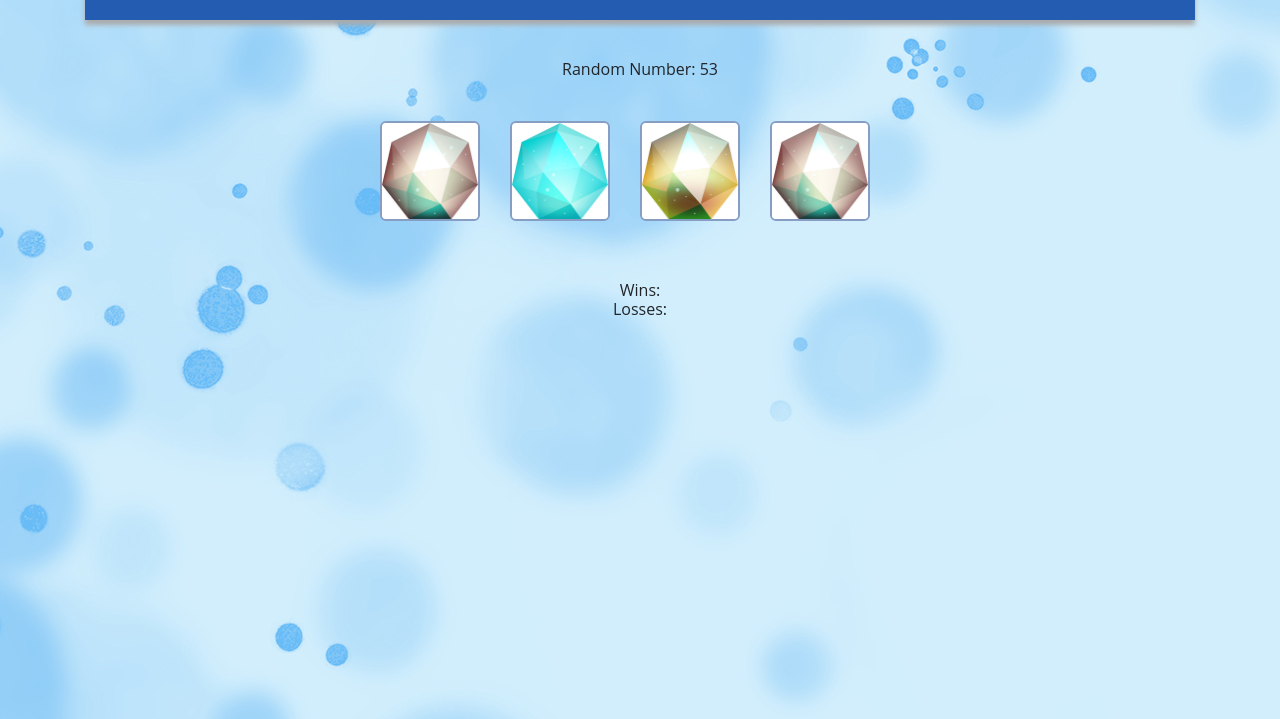
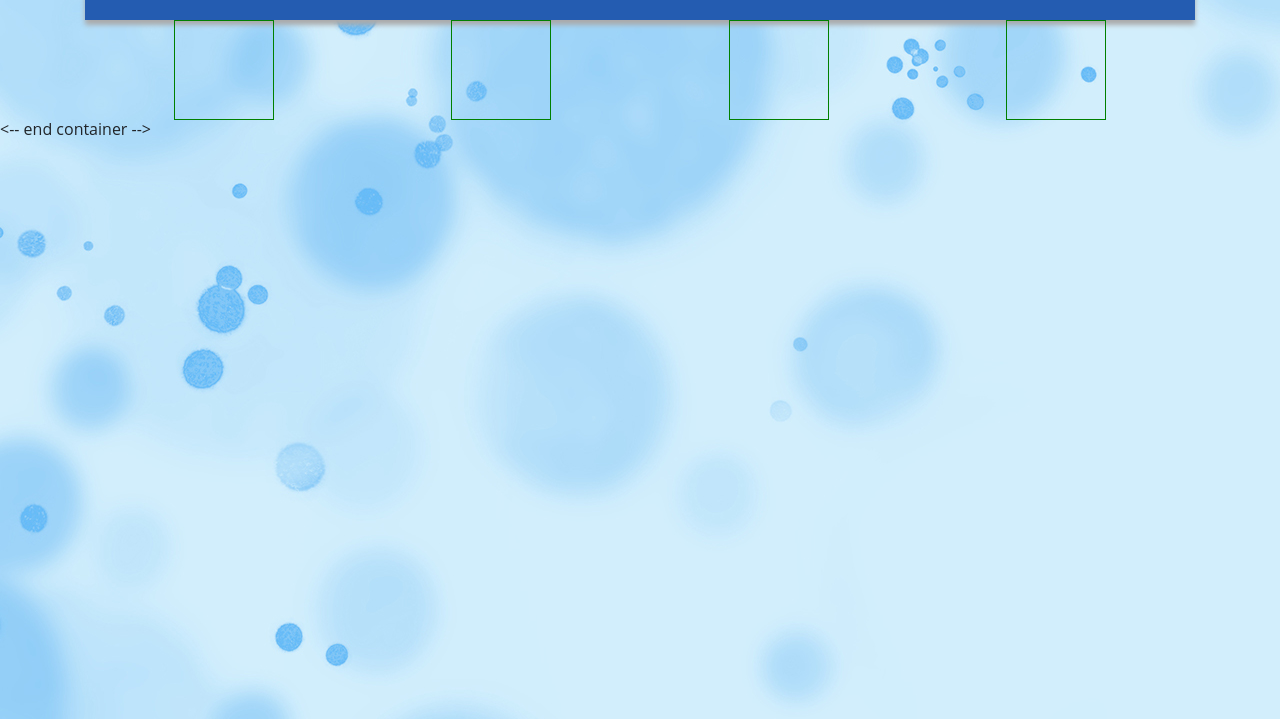
Before and after one commit to jfenneyj/unit-4-game, a plain HTML site: page index.html in a window 1280 px wide. Shown: the part 81-800 px from the top of the page. Drawn offline with nearby package versions, Linux system fonts and the light colour scheme.

Commit message:
update js index files

```diff
--- a/assets/css/styles.css
+++ b/assets/css/styles.css
@@ -26,11 +26,19 @@
 }
 
 .crystals {
-  display: inline-block;
+  display: flex;
+  justify-content: space-around;
   align-items: center;
+
+}
+
+.crystal {
+  /* display: inline-block;
+  align-items: center; */
+  border: 1px solid green;
   height: 100px;
   width: 100px;
-  margin-right: 30px;
+  /* margin-right: 30px; */
 
 }
 
--- a/assets/javascript/game.js
+++ b/assets/javascript/game.js
@@ -8,7 +8,7 @@
 
 $(document).ready(function () {
 
-// variables
+  // variables
   var randomResult;
   var wins;
   var losses;
@@ -18,31 +18,44 @@ $(document).ready(function () {
   $("#losses").html("Losses: ");
 
   // console.log(wins);
- //random number at the start of the game between 19 - 120.
+  //random number at the start of the game between 19 - 120.
   randomResult = Math.floor(Math.random() * 82) + 19;
   // console.log(randomResult);
 
   $("#result").html("Random Number: " + randomResult);
 
 
-// Each crystal has a random number between 1 - 12.
-    var num1 = Math.floor(Math.random() * 11) + 1;
-    var num2= Math.floor(Math.random() * 11) + 1;
-    var num3 = Math.floor(Math.random() * 11) + 1;
-    var num4 = Math.floor(Math.random() * 11) + 1;
+  // Each crystal has a random number between 1 - 12.
+  for (var i = 0; i < 4; i++) {
 
-  // console.log(num1);
+    var random = Math.floor(Math.random() * 12);
+    console.log(random);
+
+    var crystal = $("<div>");
+    crystal.attr({
+      "class": "crystal",
+      "data-random" : random
+    });
+
+
+
+
+    $(".crystals").append(crystal);
+
+
+  }
+  // console.log(random);
 
 
 
 
 
-  $(".crystals").on("click",function(){
+  $(".crystals").on("click", function () {
 
-    console.log(ranCrystal1);
+
     // console.log($(this));
 
-    });
+  });
 
 
 
@@ -61,3 +74,8 @@ $(document).ready(function () {
 
 // alert(randomNum);
 // }
+
+// var num1 = Math.floor(Math.random() * 11) + 1;
+//     var num2= Math.floor(Math.random() * 11) + 1;
+//     var num3 = Math.floor(Math.random() * 11) + 1;
+//     var num4 = Math.floor(Math.random() * 11) + 1;
--- a/index.html
+++ b/index.html
@@ -16,10 +16,38 @@
 </head>
 
 <body>
+  <div class="container">
+    <h1 class="text-center">Crystals Collector</h1>
 
-  <div class="container">
-    <div class="banner">
-    <h1 class="text-center">Crystals Collector</h1>
+  <div class="crystals">
+
+  </div>
+
+
+
+
+
+
+
+
+
+
+
+
+
+
+
+
+
+
+
+
+
+
+</div> <-- end container -->
+
+    <!-- <div class="banner">
+
   </div>
     <div id="result"class="text-center"></div>
 
@@ -48,11 +76,11 @@
   </div>
 
   <div id="wins"class="text-center"></div>
-  <div id="losses" class="text-center"></div>
+  <div id="losses" class="text-center"></div> -->
 
 
 
-  </div>
+
 
 
 
```
